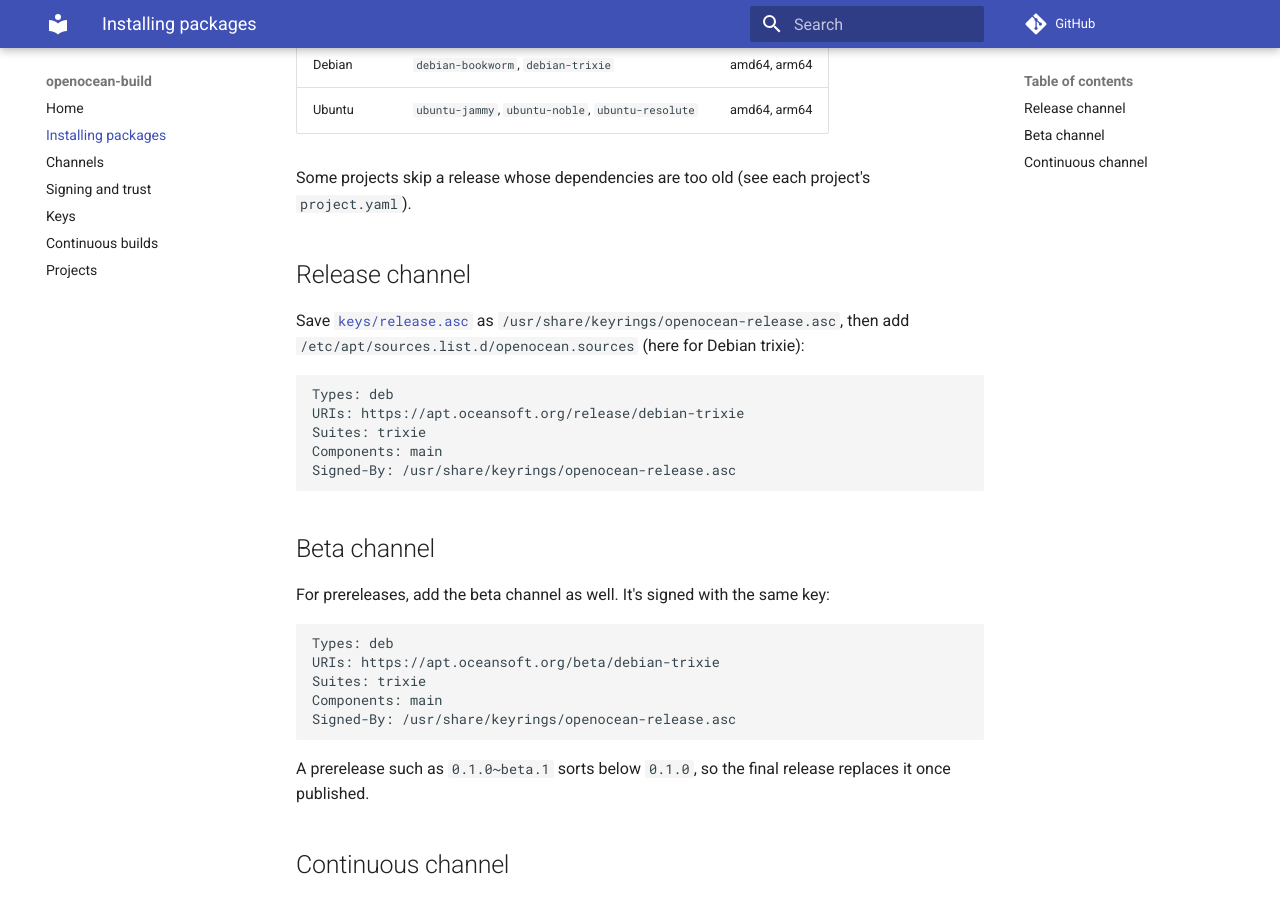
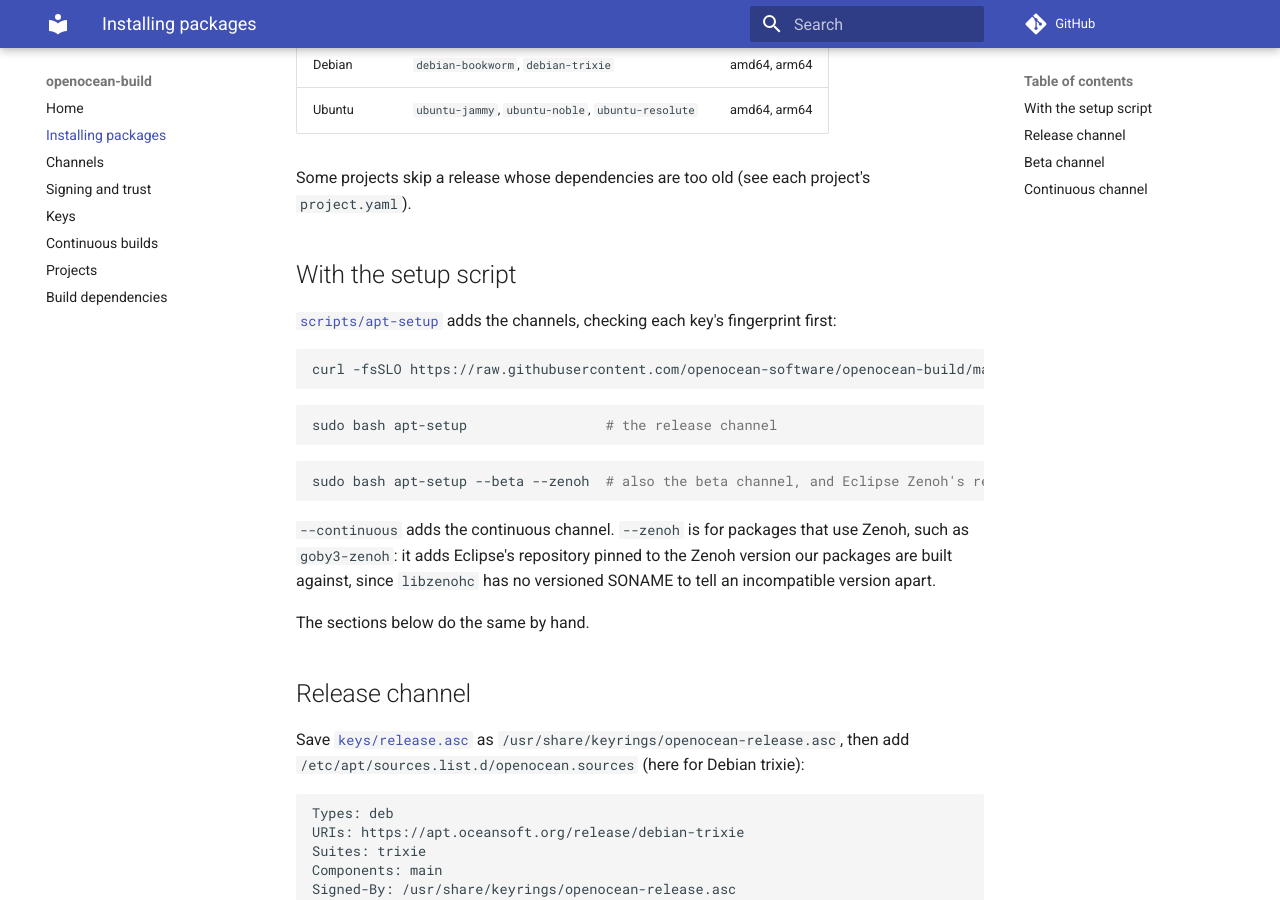
Before and after one commit to openocean-software/openocean-build, an MkDocs documentation site: the page built from docs/installing.md, in a window 1280 px wide and 900 px high, scrolled down 292 px. Built offline with MkDocs 1.6.1 and Material for MkDocs 9.7.7, drawn with Linux system fonts in a browser that asks for light colours; comment, search, counter and statistics services are not loaded.

Commit message:
Add apt-setup for users and document build dependencies
Co-Authored-By: Claude Opus 5.5 <noreply@anthropic.com>
Claude-Session: https://claude.ai/code/session_01TCmHEtFYqHoQ7FSkAsKLKz

````diff
--- a/docs/installing.md
+++ b/docs/installing.md
@@ -10,6 +10,26 @@ Packages are published per [channel](channels.md) at `https://apt.oceansoft.org/
 | Ubuntu | `ubuntu-jammy`, `ubuntu-noble`, `ubuntu-resolute` | amd64, arm64 |
 
 Some projects skip a release whose dependencies are too old (see each project's `project.yaml`).
+
+## With the setup script
+
+[`scripts/apt-setup`](https://github.com/openocean-software/openocean-build/blob/main/scripts/apt-setup) adds the channels, checking each key's fingerprint first:
+
+```bash
+curl -fsSLO https://raw.githubusercontent.com/openocean-software/openocean-build/main/scripts/apt-setup
+```
+
+```bash
+sudo bash apt-setup                 # the release channel
+```
+
+```bash
+sudo bash apt-setup --beta --zenoh  # also the beta channel, and Eclipse Zenoh's repository
+```
+
+`--continuous` adds the continuous channel. `--zenoh` is for packages that use Zenoh, such as `goby3-zenoh`: it adds Eclipse's repository pinned to the Zenoh version our packages are built against, since `libzenohc` has no versioned SONAME to tell an incompatible version apart.
+
+The sections below do the same by hand.
 
 ## Release channel
 
--- a/mkdocs.yml
+++ b/mkdocs.yml
@@ -13,6 +13,7 @@ nav:
   - Keys: keys.md
   - Continuous builds: continuous.md
   - Projects: projects.md
+  - Build dependencies: build-dependencies.md
 
 markdown_extensions:
   - admonition
````
Also changed, not shown: docs/build-dependencies.md (added, +66 -0 lines), docs/projects.md (+2 -0 lines), 1 other file.
